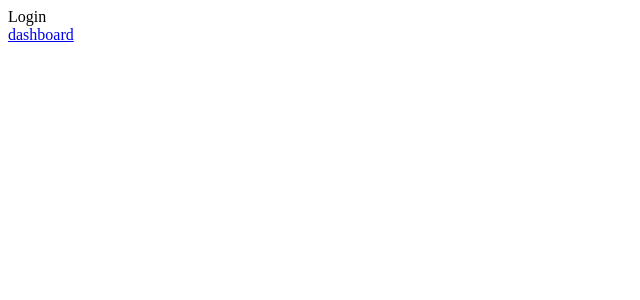
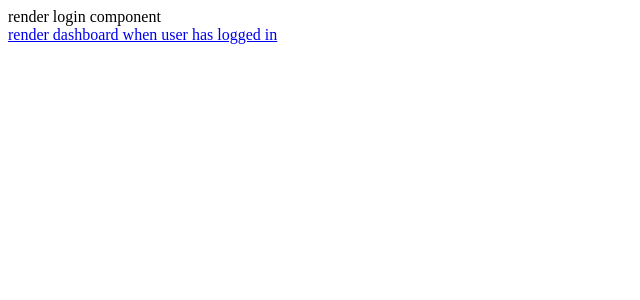
Before and after one commit to vpvnguyen/portfolio-next, a Next.js app in the folder app/: page /Login in a window 1280 px wide. Shown: the top 300 px of the page, without its empty margins (0-640 px from the left). Built offline with nearby package versions, Linux system fonts and the light colour scheme.

Commit message:
hide login

```diff
--- a/app/pages/Login.js
+++ b/app/pages/Login.js
@@ -2,9 +2,9 @@ import Link from 'next/link';
 
 const Login = () => (
     <>
-        <div>Login</div>
+        <div>render login component</div>
         <Link href="/Dashboard">
-            <a>dashboard</a>
+            <a>render dashboard when user has logged in</a>
         </Link>
     </>
 );
```
